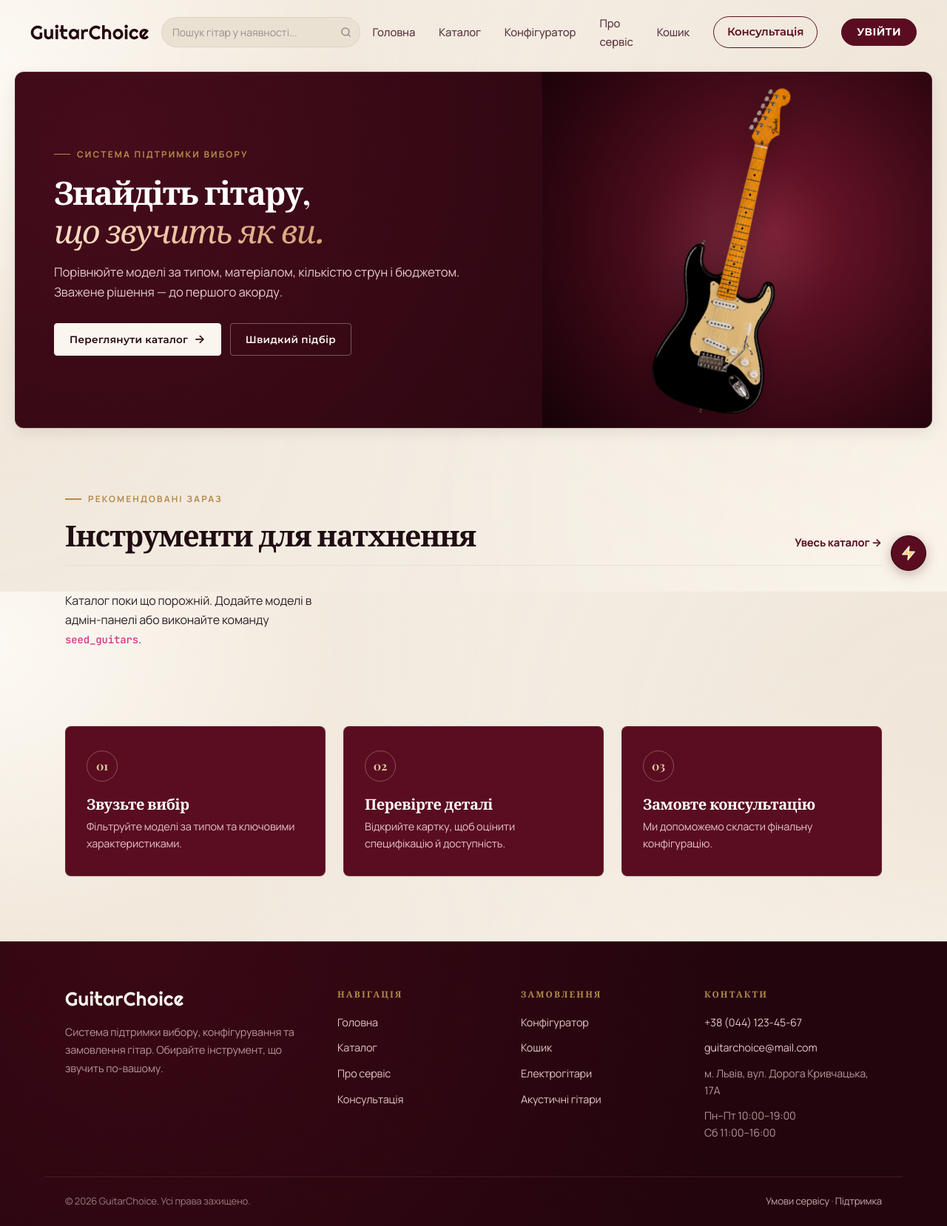
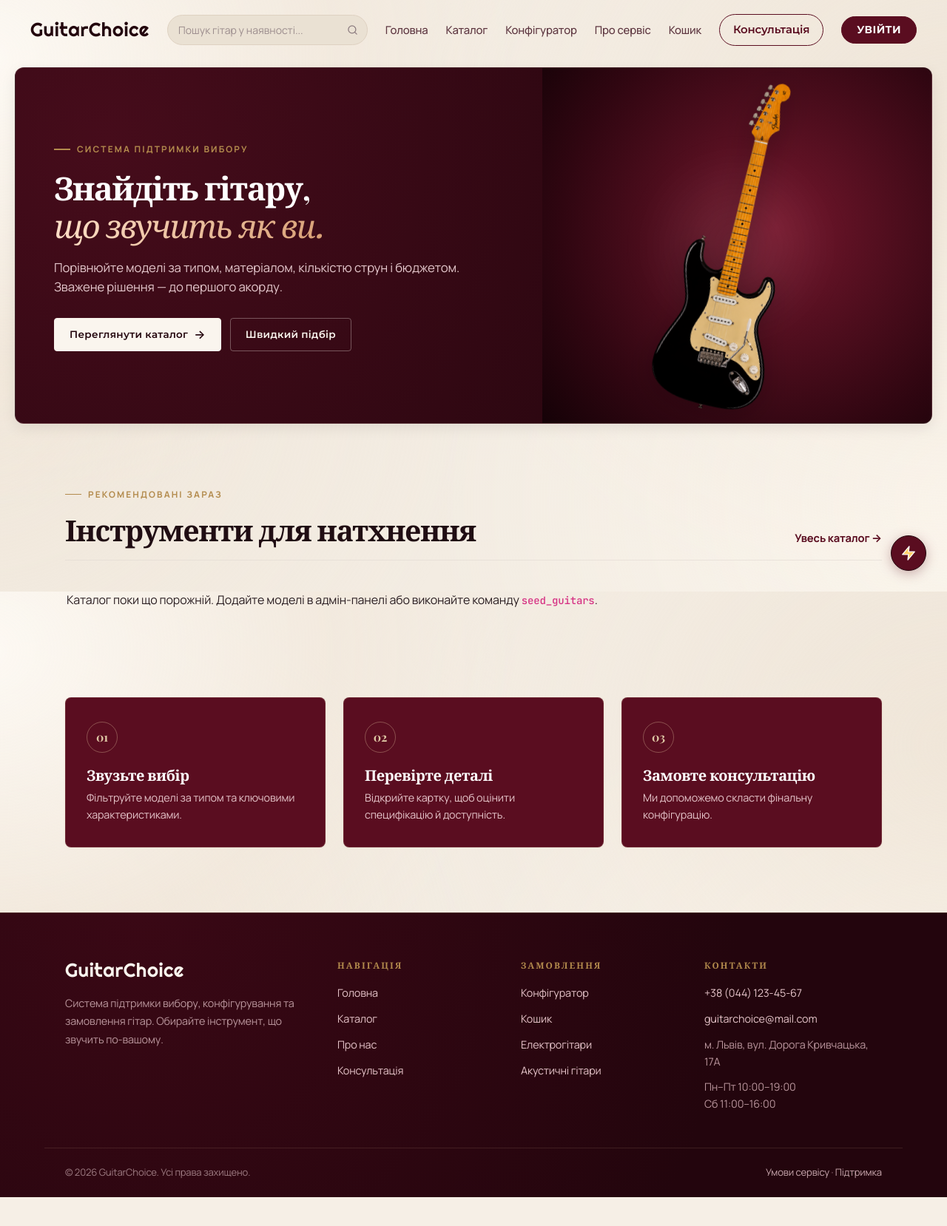
Before and after one commit to sixtymineworld/guitar-choice, a Django app: page / in a window 1280 px wide. Shown: the whole page at 74% size. After the commit the page ends 1619 px from the top, so only its background shows below. Run offline with Django 5.2, Linux system fonts and the light colour scheme; data that the repository does not hold is empty; some web fonts are replaced.

Commit message:
feat: add home page product carousel and improve card navigation

```diff
--- a/guitars/views.py
+++ b/guitars/views.py
@@ -26,7 +26,8 @@ def _cart_items(request):
 
 
 def home(request):
-    return render(request, "guitars/home.html", {"featured": Guitar.objects.filter(is_available=True)[:3]})
+    featured = list(Guitar.objects.filter(is_available=True)[:6])
+    return render(request, "guitars/home.html", {"featured": featured})
 
 
 class GuitarListView(ListView):
--- a/static/css/style.css
+++ b/static/css/style.css
@@ -148,7 +148,8 @@ main {
   display: flex;
   align-items: center;
   justify-content: space-between;
-  max-width: 1260px;
+  gap: 24px;
+  max-width: 1400px;
   width: calc(100% - 32px);
   margin: 0 auto;
   padding: 18px 24px;
@@ -202,8 +203,9 @@ main {
   position: relative;
   display: flex;
   align-items: center;
-  flex: 0 1 290px;
-  margin: 0 16px;
+  flex: 1 1 300px;
+  max-width: 420px;
+  margin: 0;
 }
 
 .nav-search-mobile {
@@ -268,7 +270,8 @@ main {
 .site-nav {
   display: flex;
   align-items: center;
-  gap: 32px;
+  gap: 24px;
+  flex-wrap: nowrap;
 }
 
 nav a {
@@ -277,6 +280,23 @@ nav a {
   font-size: 0.93rem;
   font-weight: 500;
   position: relative;
+  white-space: nowrap;
+}
+
+@media (max-width: 1200px) and (min-width: 769px) {
+  .site-header {
+    gap: 16px;
+  }
+  .site-nav {
+    gap: 16px;
+  }
+  nav a {
+    font-size: 0.88rem;
+  }
+  .nav-search-desktop {
+    flex: 1 1 200px;
+    max-width: 320px;
+  }
 }
 
 nav a:not(.nav-accent)::after {
@@ -565,6 +585,7 @@ nav a:not(.nav-accent):hover::after {
 }
 
 .section-heading > a,
+.feature-heading-actions > a,
 .card a,
 .filters > a {
   color: var(--wine);
@@ -588,7 +610,107 @@ nav a:not(.nav-accent):hover::after {
   gap: 24px;
 }
 
+.cards-4 {
+  display: grid;
+  grid-template-columns: repeat(4, 1fr);
+  gap: 20px;
+}
+
+.featured-carousel-wrapper {
+  position: relative;
+  width: 100%;
+}
+
+.featured-carousel-viewport {
+  overflow-x: auto;
+  scroll-behavior: smooth;
+  scroll-snap-type: x mandatory;
+  scrollbar-width: none;
+  -ms-overflow-style: none;
+  padding: 6px 2px 14px;
+}
+
+.featured-carousel-viewport::-webkit-scrollbar {
+  display: none;
+}
+
+.featured-carousel-track {
+  display: flex;
+  gap: 20px;
+}
+
+.featured-card-item {
+  flex: 0 0 calc((100% - 60px) / 4);
+  min-width: 0;
+  scroll-snap-align: start;
+}
+
+.featured-card-item .card {
+  height: 100%;
+}
+
+.carousel-side-btn {
+  position: absolute;
+  top: 50%;
+  transform: translateY(-50%);
+  width: 44px;
+  height: 44px;
+  border-radius: 50%;
+  background: var(--bg-surface);
+  border: 1px solid var(--border-soft);
+  color: var(--wine-dark);
+  box-shadow: 0 4px 14px rgba(0, 0, 0, 0.1);
+  display: inline-flex;
+  align-items: center;
+  justify-content: center;
+  opacity: 1;
+  z-index: 10;
+  cursor: pointer;
+  transition: all 0.25s ease;
+  padding: 0;
+}
+
+.carousel-side-prev {
+  left: -54px;
+}
+
+.carousel-side-next {
+  right: -54px;
+}
+
+@media (max-width: 1240px) {
+  .carousel-side-prev {
+    left: -24px;
+  }
+
+  .carousel-side-next {
+    right: -24px;
+  }
+}
+
+.carousel-side-btn:hover,
+.carousel-side-btn:focus {
+  background: var(--wine);
+  color: #ffffff;
+  border-color: var(--wine);
+  opacity: 1;
+  box-shadow: 0 6px 18px rgba(90, 13, 32, 0.3);
+  transform: translateY(-50%) scale(1.06);
+}
+
+.carousel-side-btn:focus-visible {
+  outline: none;
+  box-shadow: 0 0 0 3px rgba(90, 13, 32, 0.25);
+}
+
+.carousel-side-btn.is-disabled {
+  opacity: 0.3;
+  pointer-events: none;
+  cursor: default;
+}
+
 .card {
+  position: relative;
   overflow: hidden;
   border: 1px solid var(--border-card);
   border-radius: var(--radius-md);
--- a/templates/guitars/base.html
+++ b/templates/guitars/base.html
@@ -131,7 +131,7 @@
         <h4>Навігація</h4>
         <a href="{% url 'guitars:home' %}">Головна</a>
         <a href="{% url 'guitars:catalog' %}">Каталог</a>
-        <a href="{% url 'guitars:about' %}">Про сервіс</a>
+        <a href="{% url 'guitars:about' %}">Про нас</a>
         <a href="{% url 'guitars:feedback' %}">Консультація</a>
       </div>
       <div class="footer-col" role="navigation" aria-label="Послуги">
@@ -469,5 +469,6 @@
 
   });
   </script>
+  <script src="https://cdn.jsdelivr.net/npm/bootstrap@5.3.3/dist/js/bootstrap.bundle.min.js" integrity="sha384-YvpcrYf0tY3lHB60NNkmXc5s9fDVZLESaAA55NDzOxhy9GkcIdslK1eN7N6jIeHz" crossorigin="anonymous"></script>
 </body>
 </html>
--- a/templates/guitars/home.html
+++ b/templates/guitars/home.html
@@ -32,14 +32,74 @@
     </div>
     <a href="{% url 'guitars:catalog' %}">Увесь каталог →</a>
   </div>
-  <div class="cards">
-    {% for guitar in featured %}
-      {% include "guitars/includes/_guitar_card.html" with guitar=guitar %}
-    {% empty %}
-      <p>Каталог поки що порожній. Додайте моделі в адмін-панелі або виконайте команду <code>seed_guitars</code>.</p>
-    {% endfor %}
+
+  <div class="featured-carousel-wrapper">
+    {% if featured|length > 4 %}
+      <button class="carousel-side-btn carousel-side-prev" id="featured-prev-btn" type="button" aria-label="Попередні моделі">
+        <svg viewBox="0 0 24 24" width="20" height="20" fill="none" stroke="currentColor" stroke-width="2.5" stroke-linecap="round" stroke-linejoin="round" aria-hidden="true">
+          <polyline points="15 18 9 12 15 6"></polyline>
+        </svg>
+      </button>
+    {% endif %}
+
+    <div class="featured-carousel-viewport" id="featured-viewport">
+      <div class="featured-carousel-track" id="featured-track">
+        {% for guitar in featured %}
+          <div class="featured-card-item">
+            {% include "guitars/includes/_guitar_card.html" with guitar=guitar %}
+          </div>
+        {% empty %}
+          <p>Каталог поки що порожній. Додайте моделі в адмін-панелі або виконайте команду <code>seed_guitars</code>.</p>
+        {% endfor %}
+      </div>
+    </div>
+
+    {% if featured|length > 4 %}
+      <button class="carousel-side-btn carousel-side-next" id="featured-next-btn" type="button" aria-label="Наступні моделі">
+        <svg viewBox="0 0 24 24" width="20" height="20" fill="none" stroke="currentColor" stroke-width="2.5" stroke-linecap="round" stroke-linejoin="round" aria-hidden="true">
+          <polyline points="9 18 15 12 9 6"></polyline>
+        </svg>
+      </button>
+    {% endif %}
   </div>
 </section>
+
+{% if featured|length > 4 %}
+<script>
+(function() {
+  const viewport = document.getElementById('featured-viewport');
+  const prevBtn = document.getElementById('featured-prev-btn');
+  const nextBtn = document.getElementById('featured-next-btn');
+
+  if (!viewport || !prevBtn || !nextBtn) return;
+
+  function updateButtons() {
+    const maxScroll = viewport.scrollWidth - viewport.clientWidth;
+    prevBtn.classList.toggle('is-disabled', viewport.scrollLeft <= 5);
+    nextBtn.classList.toggle('is-disabled', viewport.scrollLeft >= maxScroll - 5);
+  }
+
+  function getStep() {
+    const item = viewport.querySelector('.featured-card-item');
+    if (!item) return 280;
+    const gap = 20;
+    return item.offsetWidth + gap;
+  }
+
+  prevBtn.addEventListener('click', function() {
+    viewport.scrollBy({ left: -getStep(), behavior: 'smooth' });
+  });
+
+  nextBtn.addEventListener('click', function() {
+    viewport.scrollBy({ left: getStep(), behavior: 'smooth' });
+  });
+
+  viewport.addEventListener('scroll', updateButtons, { passive: true });
+  window.addEventListener('resize', updateButtons);
+  updateButtons();
+})();
+</script>
+{% endif %}
 
 <section class="process">
   <article class="process-step">
--- a/templates/guitars/includes/_guitar_card.html
+++ b/templates/guitars/includes/_guitar_card.html
@@ -12,6 +12,6 @@
     <p class="muted">{{ guitar.brand }}{% if guitar.material %} · {{ guitar.material }}{% endif %}</p>
     <h3>{{ guitar.name }}</h3>
     <p>{% format_uah guitar.price %}</p>
-    <a href="{{ guitar.get_absolute_url }}">Переглянути модель →</a>
+    <a href="{{ guitar.get_absolute_url }}" class="stretched-link">Переглянути модель →</a>
   </div>
 </article>
```
Also changed, not shown: other parts of static/css/style.css (+42 -1 lines), templates/guitars/catalog.html (+1 -6 lines).
